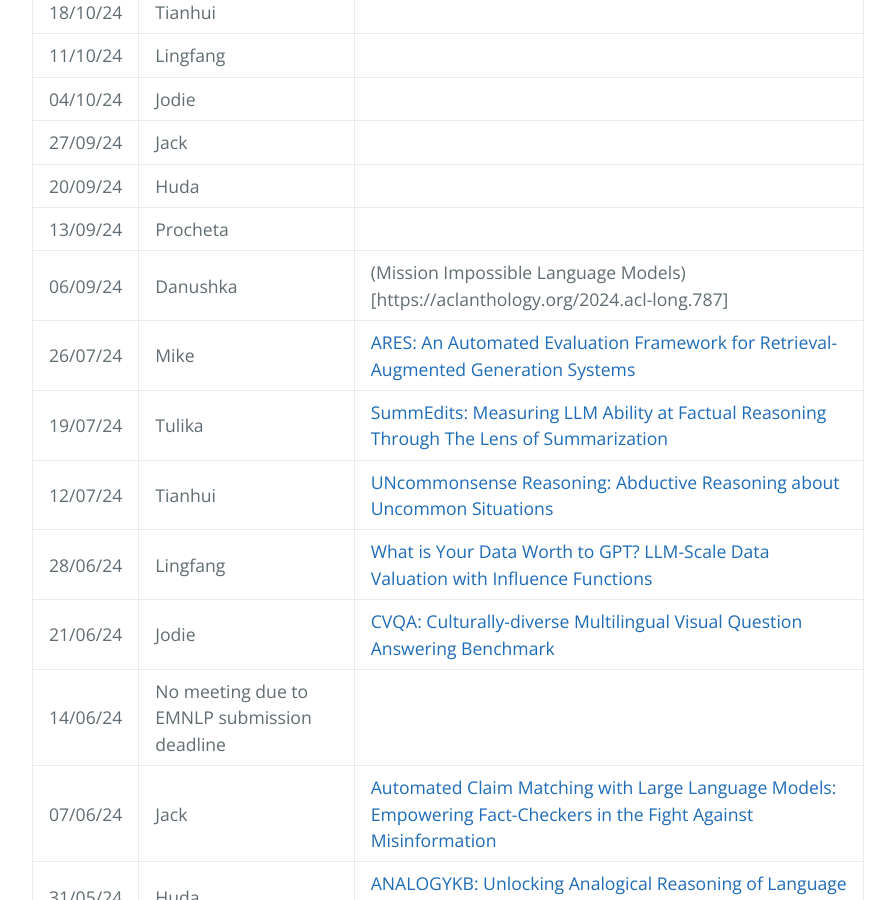
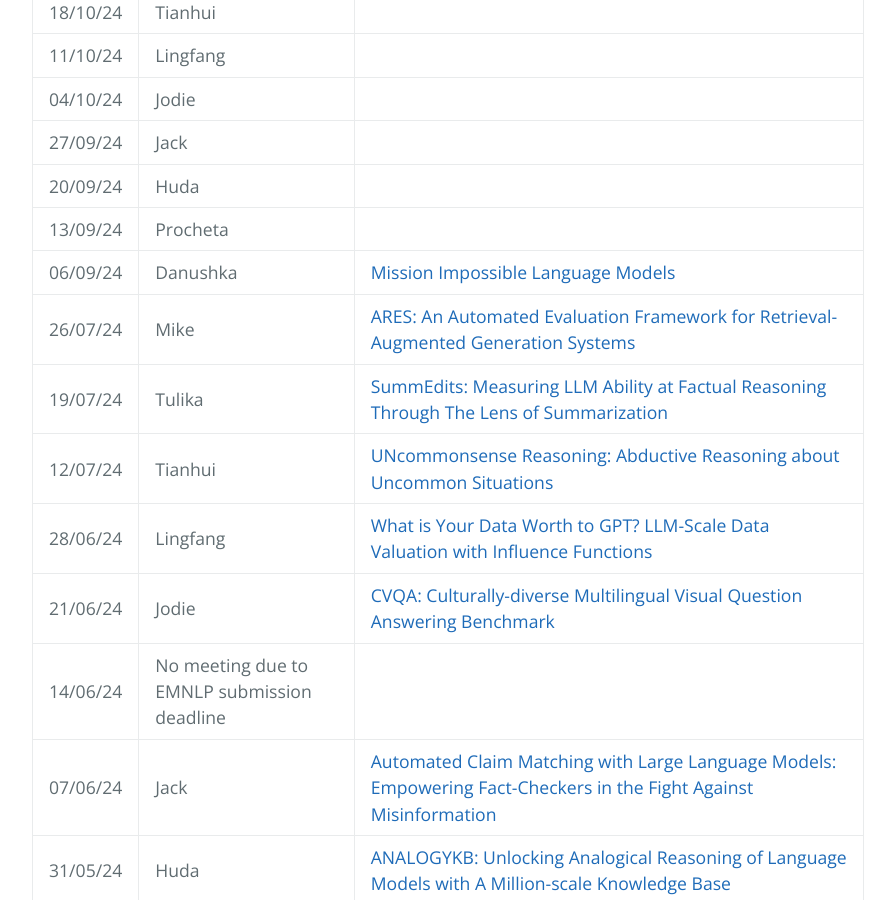
Before and after one commit to LivNLP/livnlp.github.io, a Jekyll site: the page built from reading.md, in a window 1280 px wide and 900 px high, scrolled down 1018 px. Shown: the whole window, without its empty margins (192-1087 px from the left). Built offline with Jekyll 4.4.1, drawn with Linux system fonts in a browser that asks for light colours.

Commit message:
Update reading.md

```diff
--- a/reading.md
+++ b/reading.md
@@ -28,7 +28,7 @@ We meet on a weely basis to discuss recent research papers. Here is the schedule
 | 27/09/24 | Jack |
 | 20/09/24 | Huda |
 | 13/09/24 | Procheta |
-| 06/09/24 | Danushka | (Mission Impossible Language Models)[https://aclanthology.org/2024.acl-long.787]
+| 06/09/24 | Danushka | [Mission Impossible Language Models](https://aclanthology.org/2024.acl-long.787)
 | 26/07/24 | Mike | [ARES: An Automated Evaluation Framework for Retrieval-Augmented Generation Systems](https://aclanthology.org/2024.naacl-long.20/)
 | 19/07/24 | Tulika| [SummEdits: Measuring LLM Ability at Factual Reasoning Through The Lens of Summarization](https://aclanthology.org/2023.emnlp-main.600/)
 | 12/07/24 | Tianhui | [UNcommonsense Reasoning: Abductive Reasoning about Uncommon Situations](https://aclanthology.org/2024.naacl-long.469/)
```
